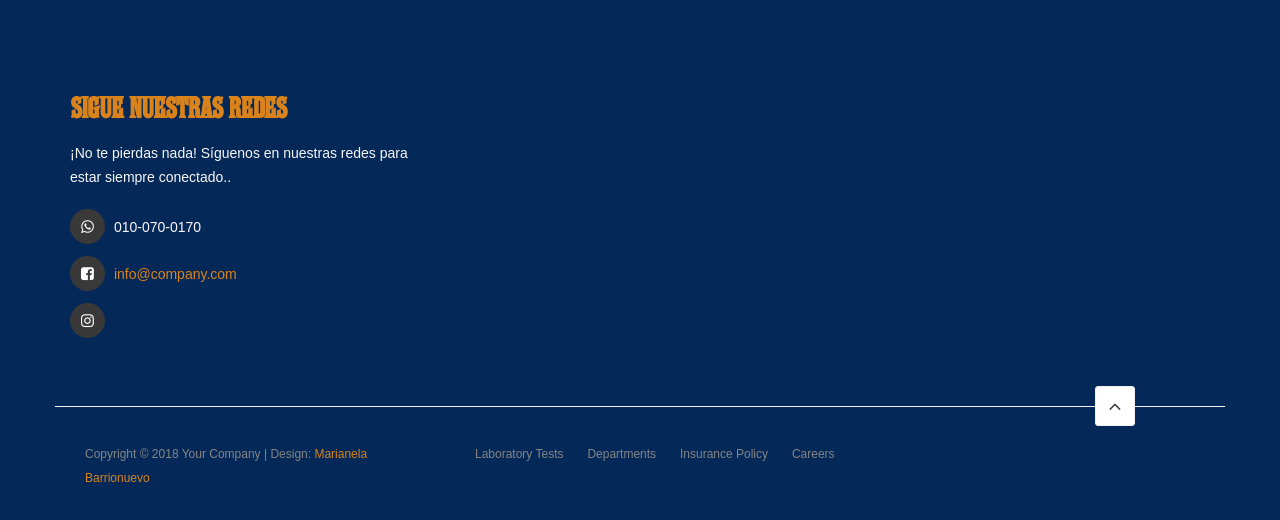
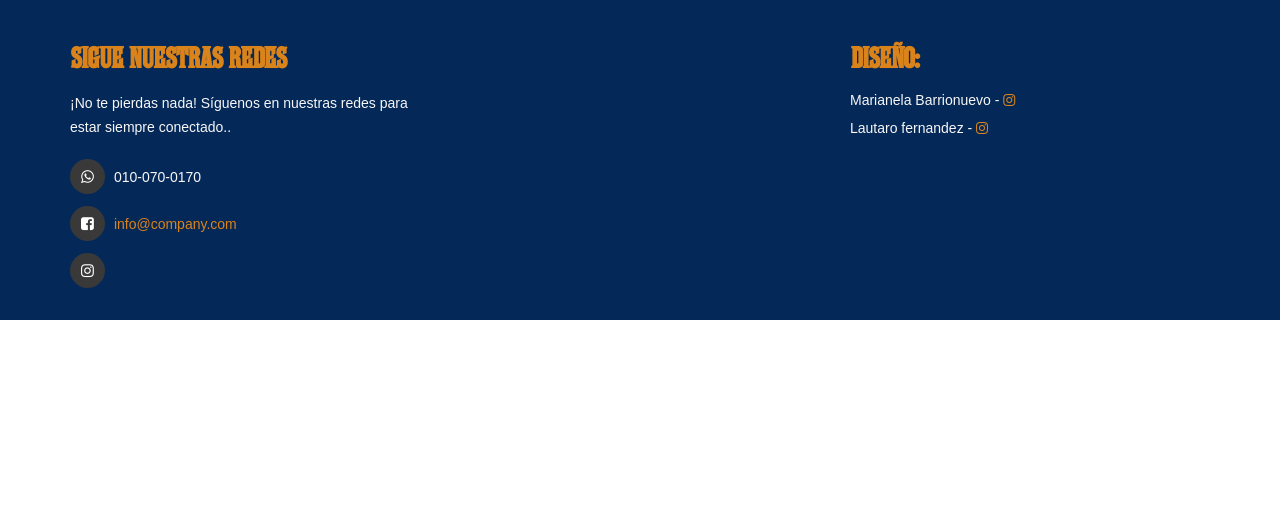
Before and after one commit to Nela-MB/LoDeSofiaHospedaje, a plain HTML site: page index.html in a window 1280 px wide. Shown: the part 4551-5071 px from the top of the page. After the commit the page ends 4871 px from the top, so only its background shows below. Drawn offline with nearby package versions, Linux system fonts and the light colour scheme; files whose address does not match are found by name; a web font is replaced by a local one.

Commit message:
12/11/25 21:53

```diff
--- a/css/tooplate-style.css
+++ b/css/tooplate-style.css
@@ -945,8 +945,8 @@
 
   footer {
     background: #042959;
-    padding-top: 80px;
-    padding-bottom: 40px;
+    padding-top: 30px;
+    padding-bottom: 20px;
     align-items: center;
   }
 
--- a/index.html
+++ b/index.html
@@ -371,70 +371,26 @@
                          </div>
                     </div>
 
-                    <!-- <div class="col-md-4 col-sm-4">
+                    <div class="col-md-4 col-sm-4">
                          <div class="footer-thumb">
-                              <h4 class="wow fadeInUp" data-wow-delay="0.4s">Latest News</h4>
-                              <div class="latest-stories">
-                                   <div class="stories-image">
-                                        <a href="#"><img src="images/news-image.jpg" class="img-responsive" alt=""></a>
-                                   </div>
-                                   <div class="stories-info">
-                                        <a href="#"><h5>Amazing Technology</h5></a>
-                                        <span>March 08, 2018</span>
-                                   </div>
-                              </div>
+                              <!-- <h4 class="wow fadeInUp" data-wow-delay="0.4s">----</h4> -->
 
-                              <div class="latest-stories">
-                                   <div class="stories-image">
-                                        <a href="#"><img src="images/news-image.jpg" class="img-responsive" alt=""></a>
-                                   </div>
-                                   <div class="stories-info">
-                                        <a href="#"><h5>New Healing Process</h5></a>
-                                        <span>February 20, 2018</span>
-                                   </div>
-                              </div>
+
                          </div>
                     </div>
 
                     <div class="col-md-4 col-sm-4">
                          <div class="footer-thumb">
                               <div class="opening-hours">
-                                   <h4 class="wow fadeInUp" data-wow-delay="0.4s">Opening Hours</h4>
-                                   <p>Monday - Friday <span>06:00 AM - 10:00 PM</span></p>
-                                   <p>Saturday <span>09:00 AM - 08:00 PM</span></p>
-                                   <p>Sunday <span>Closed</span></p>
+                                   <h4 class="wow fadeInUp" data-wow-delay="0.4s">Diseño:</h4>
+                                   <p>Marianela Barrionuevo - <a href="#" class="fa fa-instagram"></a></p>
+                                   <p>Lautaro fernandez - <a href="#" class="fa fa-instagram"></a></p>
+                                   <!-- <p>Sunday <span>Closed</span></p> -->
                               </div>
 
-                              <ul class="social-icon">
-                                   <li><a href="#" class="fa fa-facebook-square" attr="facebook icon"></a></li>
-                                   <li><a href="#" class="fa fa-twitter"></a></li>
-                                   <li><a href="#" class="fa fa-instagram"></a></li>
-                              </ul>
-                         </div>
-                    </div> -->
-
-                    <div class="col-md-12 col-sm-12 border-top">
-                         <div class="col-md-4 col-sm-6">
-                              <div class="copyright-text">
-                                   <p>Copyright &copy; 2018 Your Company
-
-                                   | Design: <a rel="nofollow" href="" target="_parent">Marianela Barrionuevo </a></p>
-                              </div>
-                         </div>
-                         <div class="col-md-6 col-sm-6">
-                              <div class="footer-link">
-                                   <a href="#">Laboratory Tests</a>
-                                   <a href="#">Departments</a>
-                                   <a href="#">Insurance Policy</a>
-                                   <a href="#">Careers</a>
-                              </div>
-                         </div>
-                         <div class="col-md-2 col-sm-2 text-align-center">
-                              <div class="angle-up-btn">
-                                  <a href="#top" class="smoothScroll wow fadeInUp" data-wow-delay="1.2s"><i class="fa fa-angle-up"></i></a>
-                              </div>
                          </div>
                     </div>
+
 
                </div>
           </div>
```
